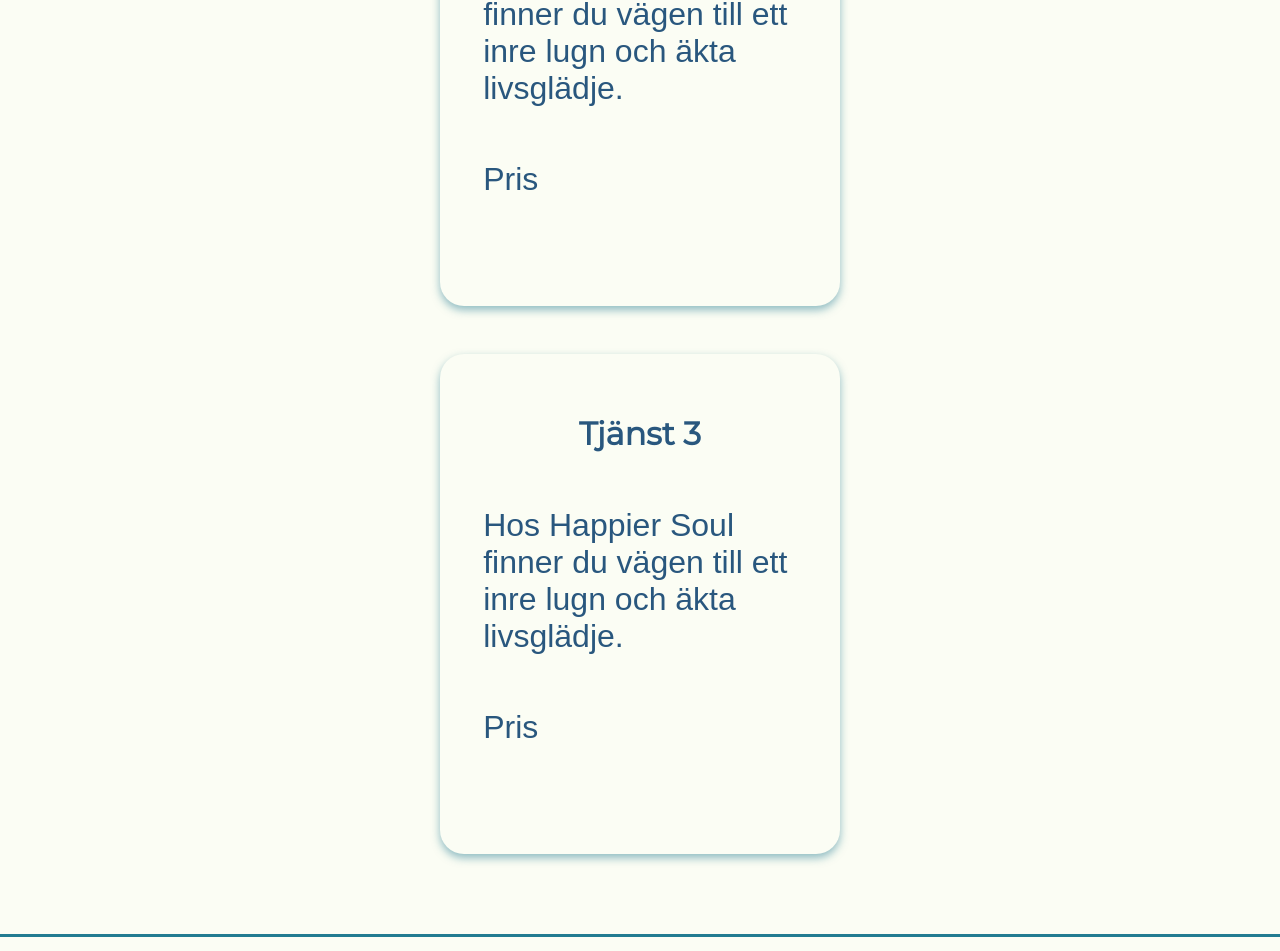
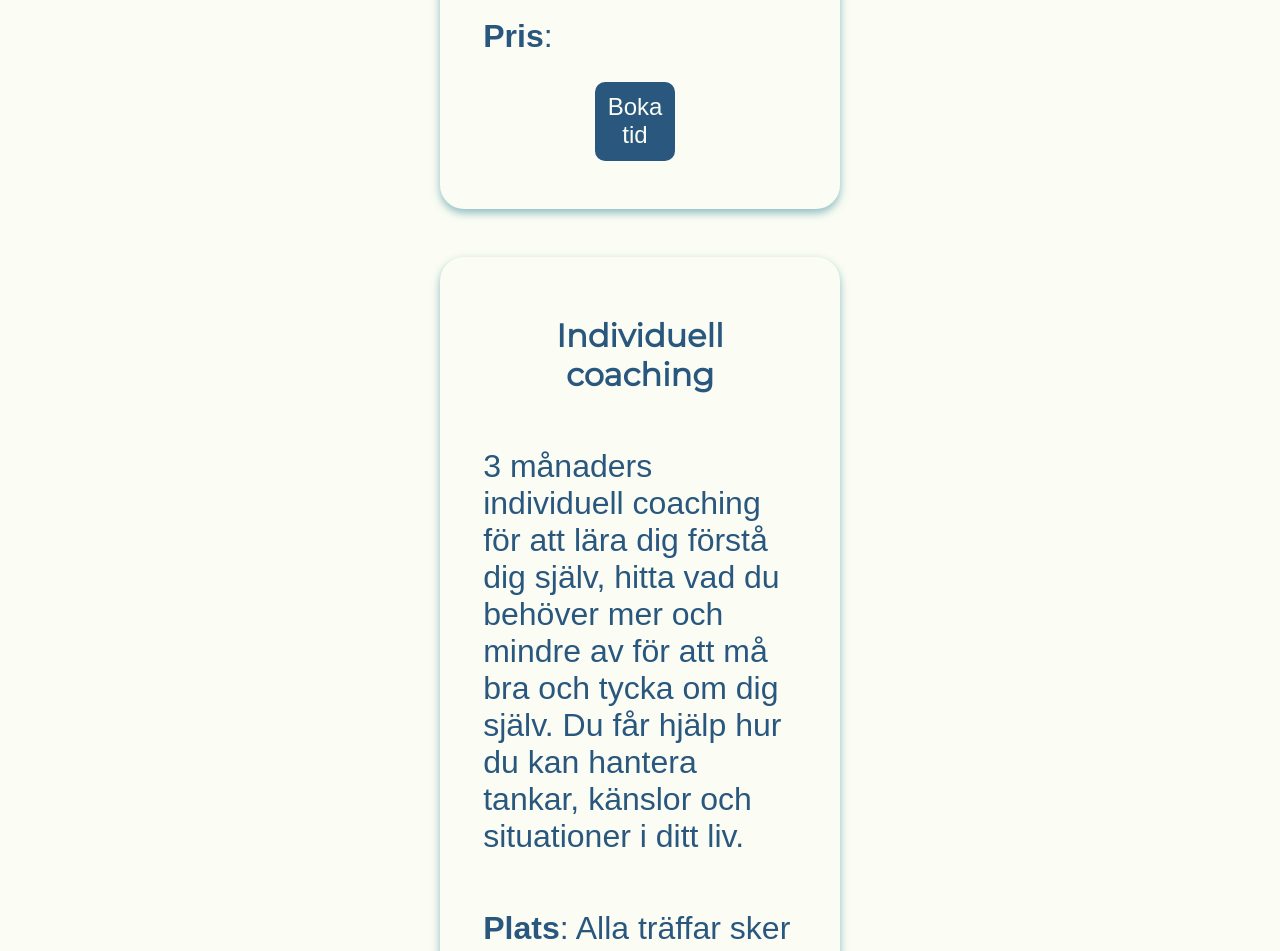
Before and after one commit to IrupePozoGraviz/HappySouls, a React (Create React App) app: page /tjanster in a window 1280 px wide. Shown: the part 1924-2875 px from the top of the page. Built offline with nearby package versions, Linux system fonts and the light colour scheme; a web font is replaced by a local one.

Commit message:
knapp och tjänster fixat

```diff
--- /dev/null
+++ b/src/components/bokningsknapp.js
@@ -0,0 +1,19 @@
+import React from 'react';
+import '../css/buttons.css';
+
+export const BookingButton = () => {
+  // Denna funktion öppnar nu Calendly i en ny flik
+  const handleClick = () => {
+    window.open('xxxxx', '_blank');
+  };
+
+  return (
+    <button
+      className="BookingButton"
+      type="button"
+      onClick={handleClick}
+      aria-label='Boka tjänst'>
+      Boka tid
+    </button>
+  );
+};
--- a/src/components/tjanster/tjanster.js
+++ b/src/components/tjanster/tjanster.js
@@ -1,5 +1,6 @@
 //här ska sen bild och text in
 import React from 'react';
+import { BookingButton } from '../bokningsknapp'
 import bild2 from '../../images/AdobeStock_161672108_Preview.jpeg'
 import '../../css/tjanster.css';
 
@@ -11,24 +12,25 @@ const SectionTwo = () => {
 <div className="tjanster">
         <div className="tjanst1">
               <h2>
-                 Tjänst 1
+                Happier Soul
               </h2>
-              <p>Hos Happier Soul finner du vägen till ett inre lugn och äkta livsglädje.</p>
-              <p>Pris</p>
+              <p>En gång i veckan liveföreläsningar med gruppcoaching för att lära dig lyssna på kroppen och dig själv.<br></br>
+              Mellan tillfällena är det övningar och meditationer.</p>
+              <p><strong>Kursens längd</strong>: 3 månader </p>
+              <p><strong>Plats</strong>: Alla träffar sker digitalt</p>
+              <p><strong>Pris</strong>:</p>
+              <div className="bokningsknapp"><BookingButton /></div>
             </div>
             <div className="tjanst2">
             <h2>
-                Tjänst 2
+                Individuell coaching
               </h2>
-              <p>Hos Happier Soul finner du vägen till ett inre lugn och äkta livsglädje.</p>
-              <p>Pris</p>
-            </div>
-            <div className="tjanst3">
-            <h2>
-                Tjänst 3
-              </h2>
-              <p>Hos Happier Soul finner du vägen till ett inre lugn och äkta livsglädje.</p>
-              <p>Pris</p>
+              <p>3 månaders individuell coaching för att lära dig förstå dig själv,
+                hitta vad du behöver mer och mindre av för att må bra och tycka om dig själv.
+                Du får hjälp hur du kan hantera tankar, känslor och situationer i ditt liv.</p>
+              <p><strong>Plats</strong>: Alla träffar sker digitalt</p>
+              <p><strong>Pris</strong>:</p>
+              <div className="bokningsknapp"><BookingButton /></div>
             </div>
         </div>
         </main>
--- a/src/css/buttons.css
+++ b/src/css/buttons.css
@@ -26,14 +26,20 @@
     outline-offset: 2px;
 }
 
+.BookingButton{
+font-size: 1.125rem;
+    background-color: var(--text1-color);
+    color: var(--primary-color);
+    width: 20vh;
+    border: none;
+    border-radius: 0.625rem; /* 10px */
+    padding: 0.4375rem 0rem 0.3125rem 0rem; /* 7px 0px 5px 0px */
+    margin-right: 0.625rem; /* 10px */
+    cursor: pointer;
+    margin-bottom: 2rem;
+    margin-top: 1rem;
+}
 
-/* In the above, I combined the styles for .btnAbout, .contactButton, .MoreInfoBtn, and .projectsBtn since they share the same properties. */
-
-/* Conversion:
-   7px = 7/16 = 0.4375rem
-   5px = 5/16 = 0.3125rem
-   10px = 10/16 = 0.625rem
-*/
 /* Styles for smaller tablets */
 @media (min-width: 768px) and (max-width: 819px) {
 
@@ -41,6 +47,19 @@
         font-size: 1.5rem;
         padding: 0.5rem 0rem 0.5rem 0rem; /* 7px 0px 5px 0px */
 
+    }
+    .BookingButton{
+        font-size: 1.5rem;
+        background-color: var(--secondary-color);
+        color: var(--third-color);
+        width: 20vh;
+        border: none;
+        border-radius: 0.625rem; /* 10px */
+        padding: 0.5rem 0rem 0.5rem 0rem; /* 7px 0px 5px 0px */
+        margin-right: 0.625rem; /* 10px */
+        cursor: pointer;
+        margin-bottom: 2rem;
+        margin-top: 1rem;
     }
     }
 
@@ -51,6 +70,10 @@
             font-size: 1.7rem;
             padding: 0.8rem 0rem 0.8rem 0rem; /* 7px 0px 5px 0px */
 
+        }
+        .BookingButton{
+            font-size: 1.7rem;
+            padding: 0.7rem 0rem 0.7rem 0rem;
         }
 
     }
@@ -63,7 +86,16 @@
             padding: 0.9rem 0rem 0.9rem 0rem; /* 7px 0px 5px 0px */
 
         }
+        .BookingButton{
+            font-size: 1.7rem;
+            padding: 0.7rem 0rem 0.7rem 0rem;
+        }
     }
 
     /* Styles for large desktops */
-    @media (min-width: 1200px) {}
+    @media (min-width: 1200px) {
+        .BookingButton{
+            font-size: 1.5rem;
+            width: 10vh;
+        }
+    }
--- a/src/css/ommmig.css
+++ b/src/css/ommmig.css
@@ -17,7 +17,7 @@
 }
 .LinnImage{
     width: 100%;
-    margin: 4rem 0rem 1rem 0rem;
+    margin: 1rem 0rem 1rem 0rem;
     padding: 1rem;
 }
 .OmMig h1{
--- a/src/css/tjanster.css
+++ b/src/css/tjanster.css
@@ -40,14 +40,11 @@
     border-radius: 1.5rem;
     margin-bottom: 3rem;
 }
-.tjanst3{
+.bokningsknapp{
     display:flex;
     flex-direction: column;
-    padding: 1rem 2rem 1rem 2rem;
-    margin: 1.5rem 5rem 1rem 5rem;
-    box-shadow: 0px 4px 8px rgba(35, 124, 145, 0.5); /* X-offset, Y-offset, Blur-radius, Färg */
-    border-radius: 1.5rem;
-    margin-bottom: 6rem;
+    align-items: center;
+    justify-content: center;
 }
 
 .tjanst1 h2{
@@ -87,16 +84,12 @@
     }
     .tjanst1{
         width: 400px;
-        height: 500px;
+        height: auto;
 
     }
     .tjanst2{
         width: 400px;
-        height: 500px;
-    }
-    .tjanst3{
-        width: 400px;
-        height: 500px;
+        height: auto;
     }
 
     .tjanst1 h2{
@@ -117,10 +110,12 @@
         margin-top: 2rem;
         font-size: 2rem;
      }
-     .tjanst3 p{
-        margin-top: 2rem;
-        font-size: 2rem;
-     }
+     .bokningsknapp{
+        display:flex;
+        flex-direction: column;
+        align-items: center;
+        justify-content: center;
+    }
     }
 
     /* Styles for desktop */
@@ -131,17 +126,12 @@
         }
         .tjanst1{
             width: 400px;
-            height: 500px;
+            height: auto;
 
         }
         .tjanst2{
             width: 400px;
-            height: 500px;
-        }
-        .tjanst3{
-            width: 400px;
-            height: 500px;
-            margin-bottom: 4rem;
+            height: auto;
         }
 
         .tjanst1 h2{
@@ -149,10 +139,6 @@
             padding: 0.7rem;
         }
         .tjanst2 h2{
-            font-size: 2rem;
-            padding: 0.7rem;
-        }
-        .tjanst3 h2{
             font-size: 2rem;
             padding: 0.7rem;
         }
@@ -165,10 +151,12 @@
             margin-top: 2rem;
             font-size: 2rem;
          }
-         .tjanst3 p{
-            margin-top: 2rem;
-            font-size: 2rem;
-         }
+         .bokningsknapp{
+            display:flex;
+            flex-direction: column;
+            align-items: center;
+            justify-content: center;
+        }
         }
 
 
@@ -180,17 +168,12 @@
         }
         .tjanst1{
             width: 400px;
-            height: 500px;
+            height: auto;
 
         }
         .tjanst2{
             width: 400px;
-            height: 500px;
-        }
-        .tjanst3{
-            width: 400px;
-            height: 500px;
-            margin-bottom: 4rem;
+            height: auto;
         }
 
         .tjanst1 h2{
@@ -198,10 +181,6 @@
             padding: 0.7rem;
         }
         .tjanst2 h2{
-            font-size: 2rem;
-            padding: 0.7rem;
-        }
-        .tjanst3 h2{
             font-size: 2rem;
             padding: 0.7rem;
         }
@@ -214,10 +193,12 @@
             margin-top: 2rem;
             font-size: 2rem;
          }
-         .tjanst3 p{
-            margin-top: 2rem;
-            font-size: 2rem;
-         }
+         .bokningsknapp{
+            display:flex;
+            flex-direction: column;
+            align-items: center;
+            justify-content: center;
+        }
     }
 
     /* Styles for large desktops */
```
Also changed, not shown: src/images/Linn.png.
